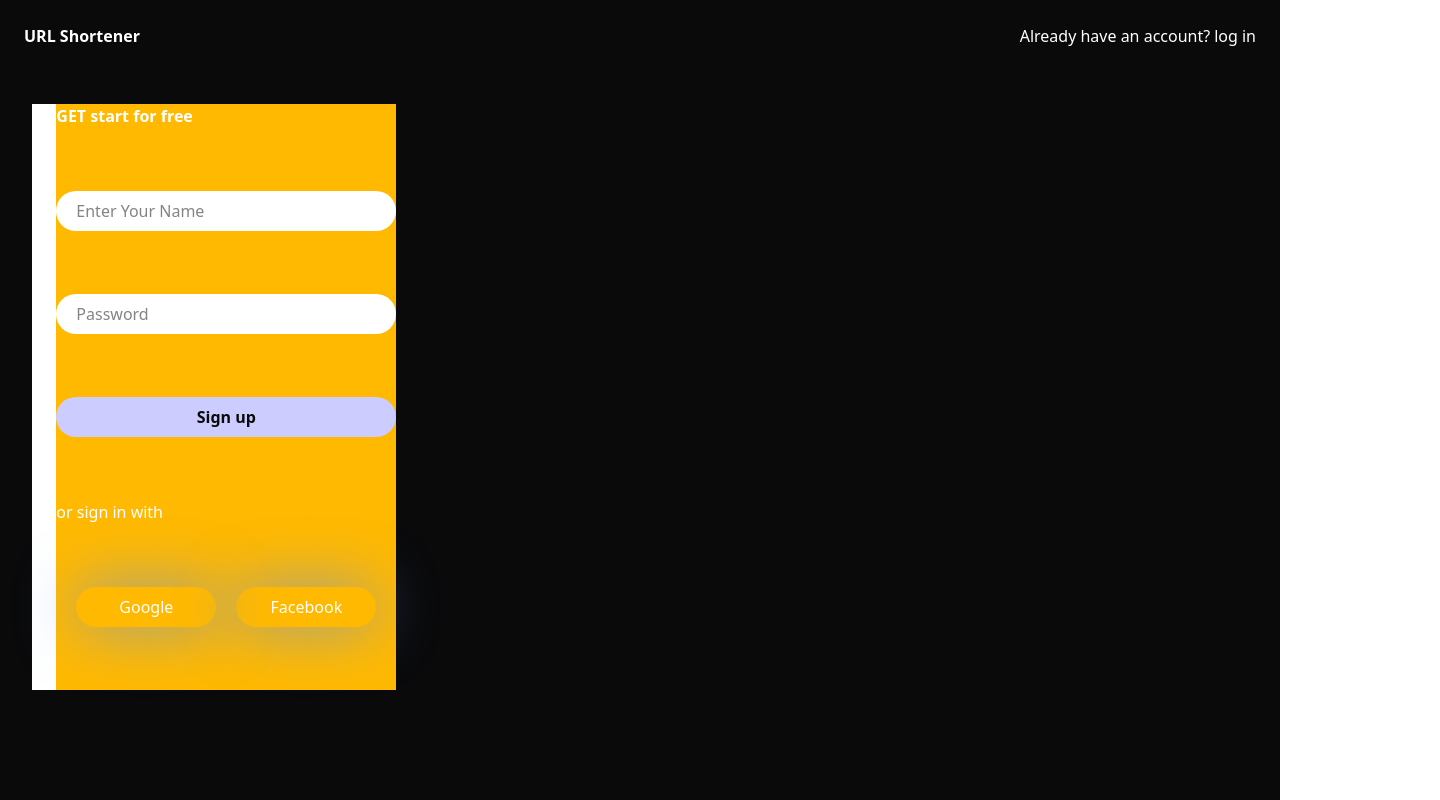
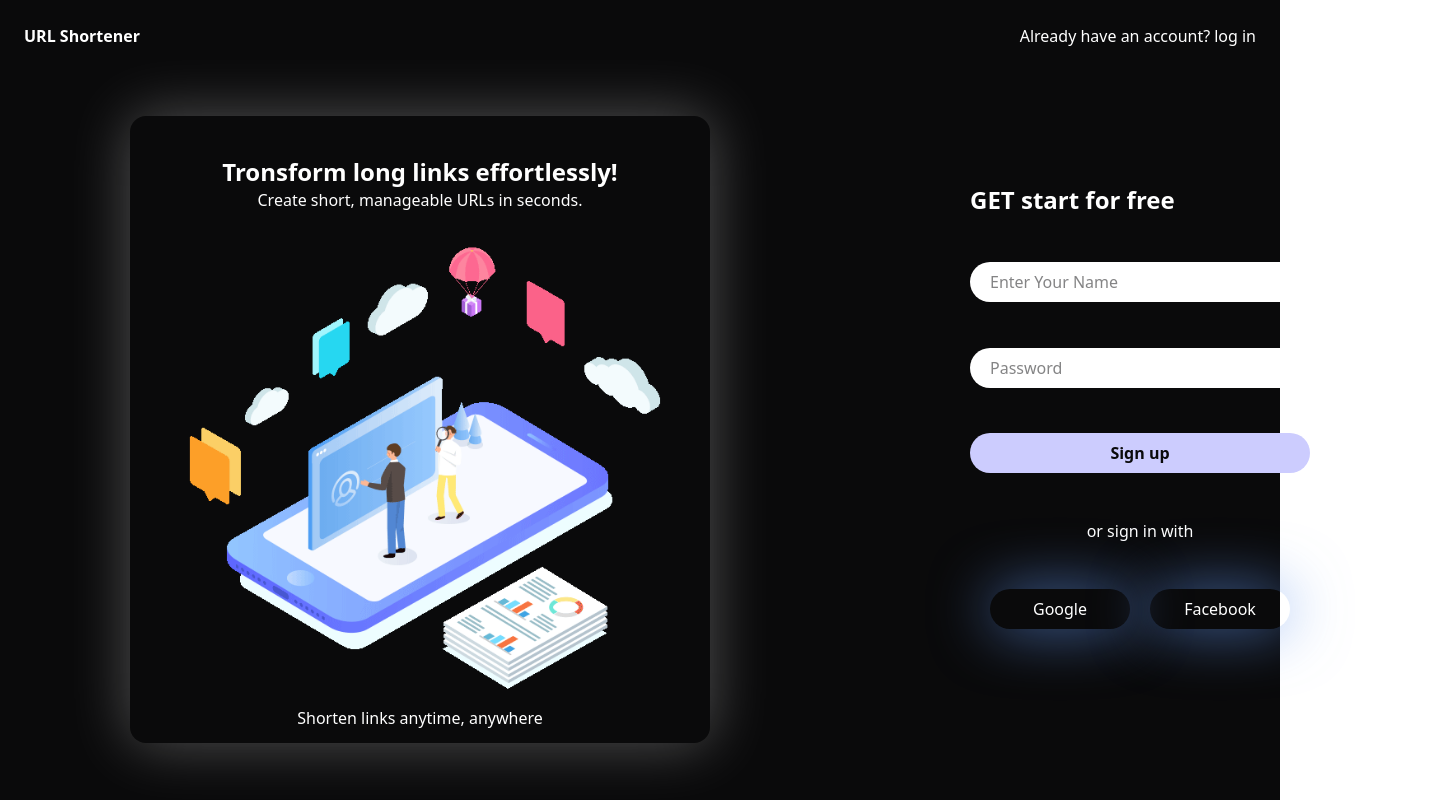
Before and after one commit to vineetj12/shorturl, a Next.js app: page /signup in a window 1280 px wide. Shown: the whole page, 1440 px wide, since content can reach past the window. Built offline with nearby package versions, Linux system fonts and the light colour scheme.

Commit message:
signup page ui done

```diff
--- a/app/signup/page.tsx
+++ b/app/signup/page.tsx
@@ -3,7 +3,7 @@ import Signuptopbar from '@/component/signup/Signuptopbar'
 import Bottomofsignup from '@/component/signup/Bottomofsignup'
 function page() {
   return (
-    <div className='bg-black-100 min-h-screen text-white'>
+    <div className='bg-black-100 min-h-screen text-white '>
      <Signuptopbar />
      <Bottomofsignup />
     </div>
--- a/component/signup/Bottomofsignup.tsx
+++ b/component/signup/Bottomofsignup.tsx
@@ -3,7 +3,7 @@ import Signupleft from './Signupleft'
 import Signupright from './Signupright'
 function Bottomofsignup() {
   return (
-    <div className='p-8 flex h-[650px]'>
+    <div className='pt-7 flex h-[655px] w-[1440px]  mt-4 justify-around'>
       <Signupleft/>
       <Signupright/>
     </div>
--- a/component/signup/Signupleft.tsx
+++ b/component/signup/Signupleft.tsx
@@ -1,9 +1,12 @@
 import React from 'react'
-
+import Image from 'next/image';
 function Signupleft() {
   return (
-    <div className='bg-white'>
-      fag
+    <div className='bg-black-100 justify-center p-10 rounded-2xl shadow-[0_0_60px_rgba(255,255,255,0.3)]'>
+      <div className='font-bold text-2xl flex justify-center'>Tronsform long links effortlessly!</div>
+      <div className='flex justify-center'>Create short, manageable URLs in seconds.</div>
+      <div> <Image src="/1669168391669826.gif" alt="image" width={500} height={300} /></div>
+      <div className='flex justify-center'>Shorten links anytime, anywhere</div>
     </div>
   )
 }
--- a/component/signup/Signupright.tsx
+++ b/component/signup/Signupright.tsx
@@ -2,12 +2,12 @@ import React from 'react'
 import Inputsignup from './Inputsignup'
 function Signupright() {
   return (
-    <div className='grid bg-amber-400'>
-      <div className='font-bold'>GET start for free</div>
+    <div className='grid pt-17 pb-17'>
+      <div className='font-bold text-2xl'>GET start for free</div>
       <Inputsignup placeholdername='Enter Your Name'/>
       <Inputsignup placeholdername='Password'/>
       <button className='font-bold bg-purple-100 text-black-100 rounded-4xl w-[340px] h-[40px]'>Sign up</button>
-      <div>or sign in with</div>
+      <div className='flex justify-center'>or sign in with</div>
       <div className='flex justify-evenly'>
         <button className='shadow-[0_0_60px_rgba(98,148,235,0.7)] hover:shadow-[0_0_60px_rgba(98,148,235)] rounded-4xl w-[140px] h-[40px]'>Google</button>
         <button className='shadow-[0_0_60px_rgb(98,148,235,0.7)] hover:shadow-[0_0_60px_rgba(98,148,235)] rounded-4xl w-[140px] h-[40px]'>Facebook</button>
```
Also changed, not shown: public/1669168391669826.gif (added).
